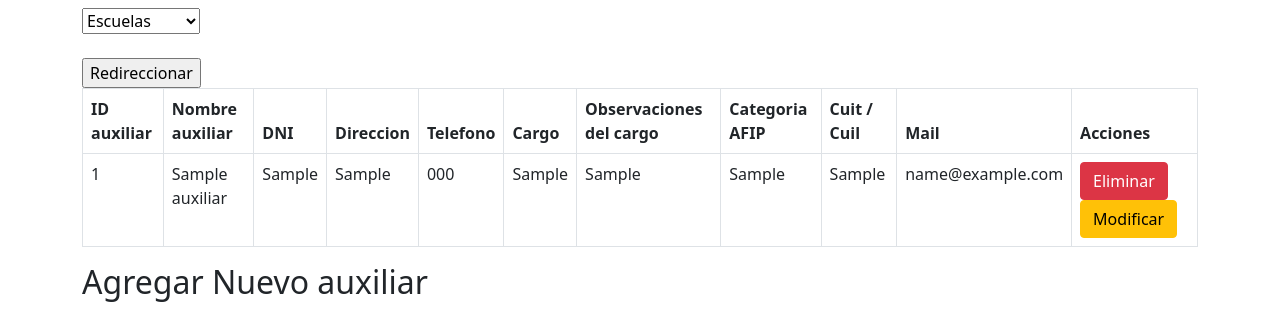
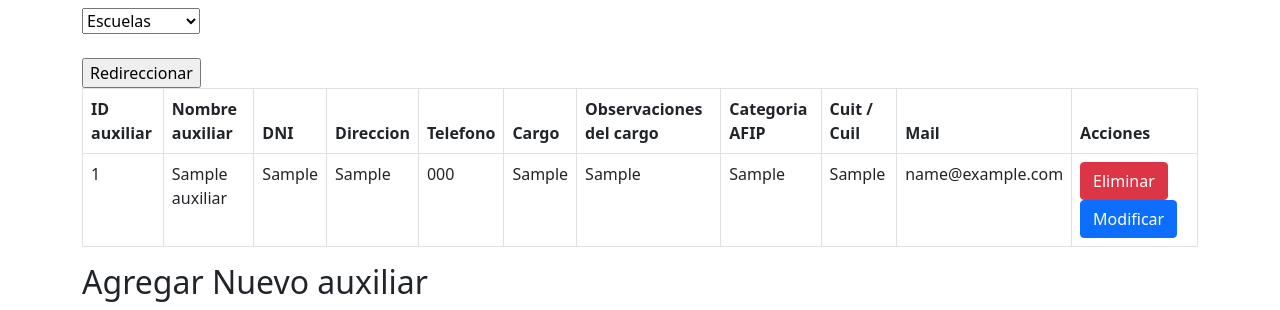
Before and after one commit to Taxx354/consejo, a PHP site: page /auxiliar.php in a window 1280 px wide. Shown: the part 138-448 px from the top of the page. Run offline with PHP 8.4, Linux system fonts and the light colour scheme; tables that the repository leaves empty or names only in its code hold one stand-in row (values such as "Sample post").

Commit message:
wetwetas

```diff
--- a/auxiliar/auxiliar.php
+++ b/auxiliar/auxiliar.php
@@ -96,9 +96,12 @@
                             echo "<td>" . $row["categoria_afip"] . "</td>";
                             echo "<td>" . $row["cuit_cuil"] . "</td>";
                             echo "<td>" . $row["mail_auxiliar"] . "</td>";
-                            echo "<td><a href='eliminar_auxiliar.php?id=" . $row["id_auxiliar"] . "' class='btn btn-danger'>Eliminar</a> ";
-                            echo "<a href='editar_auxiliar.php?id=" . $row["id_auxiliar"] . "' class='btn btn-warning'>Modificar</a></td>";
+                            echo "<td>
+                            <a href='eliminar_auxiliar.php?id=" . $row["id_auxiliar"] . "' class='btn btn-danger'>Eliminar</a>
+                            <a href='editar_auxiliar.php?id=" . $row["id_auxiliar"] . "' class='btn btn-primary'>Modificar</a>
+                          </td>";
                             echo "</tr>";
+
                         }
                     } else {
                         echo "<tr><td colspan='11'>No hay datos disponibles</td></tr>";
--- a/auxiliar/editar_auxiliar.php
+++ b/auxiliar/editar_auxiliar.php
@@ -15,6 +15,7 @@
 <body>
     <div class="container">
         <h1>Editar Auxiliar</h1>
+        <a href="auxiliar.php" class="btn btn-secondary" style="position: absolute; top: 10px; left: 10px;">Volver</a>
         <?php
         // Datos de conexión
         $servername = "localhost";
```
